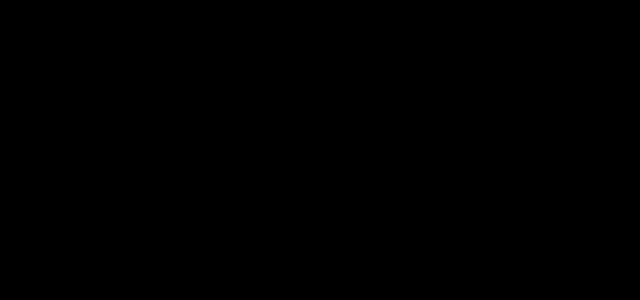
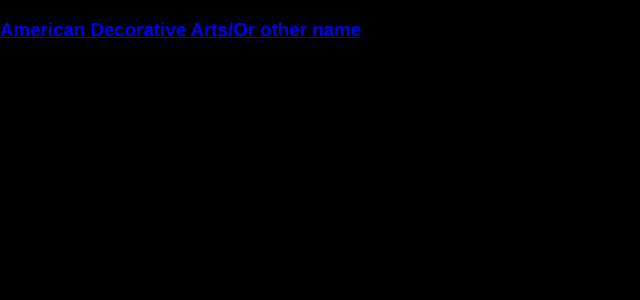
Before and after one commit to ma9ahil/artrenderer, a React (Create React App) app: page /departments in a window 1280 px wide. Before the commit this address had no page. Shown: the top 300 px of the page, without its empty margins (0-640 px from the left). Built offline with nearby package versions, Linux system fonts and the light colour scheme.

Commit message:
added page for multiple departments

```diff
--- a/src/App.js
+++ b/src/App.js
@@ -6,7 +6,9 @@ import React from 'react';
 import ArtElement from './components/ArtElement';
 import Home from './pages/Home';
 import Department from './pages/Department';
+import Departments from './pages/MultipleDepartments';
 import Art from './pages/Art';
+
 
 function App() {
 
@@ -16,6 +18,7 @@ function App() {
       <Routes>
         <Route index path="/" element={<Home/>}></Route>
       <Route path="/home" element={<Home/>}></Route>
+      <Route path="/departments" element={<Departments/>}></Route>
       <Route path="/department" element={<Department/>}></Route>
       </Routes>
     </BrowserRouter>
--- a/src/pages/Department.js
+++ b/src/pages/Department.js
@@ -83,6 +83,7 @@ const Department = () => {
     <div>
       <h1>Department Objects</h1>
       {objects.map((object) => (
+        object.primaryImage!==""&&
         <div key={object.objectID}>
           <h3>{object.title}</h3>
           <img src={object.primaryImage} width="300" height="300" alt="" />
--- /dev/null
+++ b/src/pages/MultipleDepartments.js
@@ -0,0 +1,15 @@
+import React, { useEffect, useState } from 'react';
+import axios from 'axios';
+import {Link} from 'react-router-dom';
+import {BrowserRouter, Routes, Route} from 'react-router-dom';
+import Department from './Department';
+
+export default function Departments() {
+
+
+    return(
+        <>
+        <Link to="/department"><h3 className="nav-element">American Decorative Arts/Or other name</h3></Link>
+        </>
+    );
+}
```
